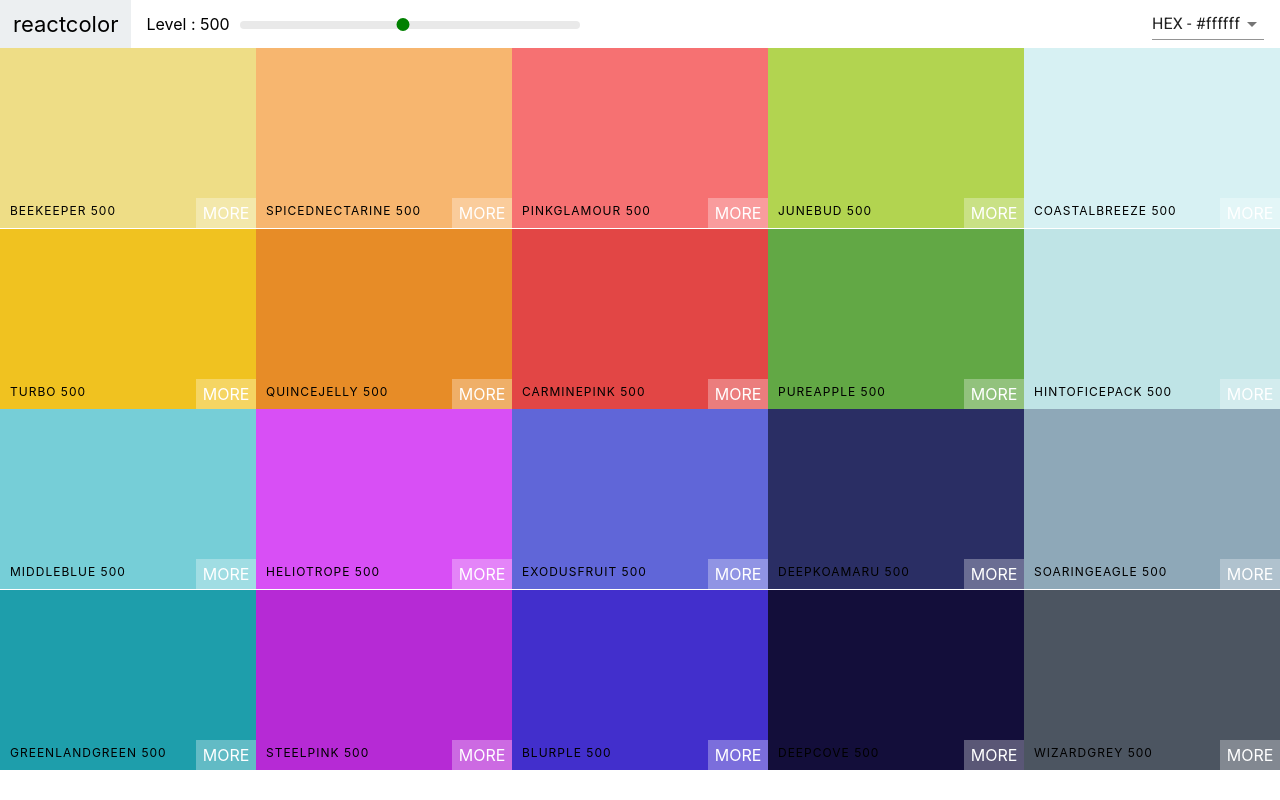
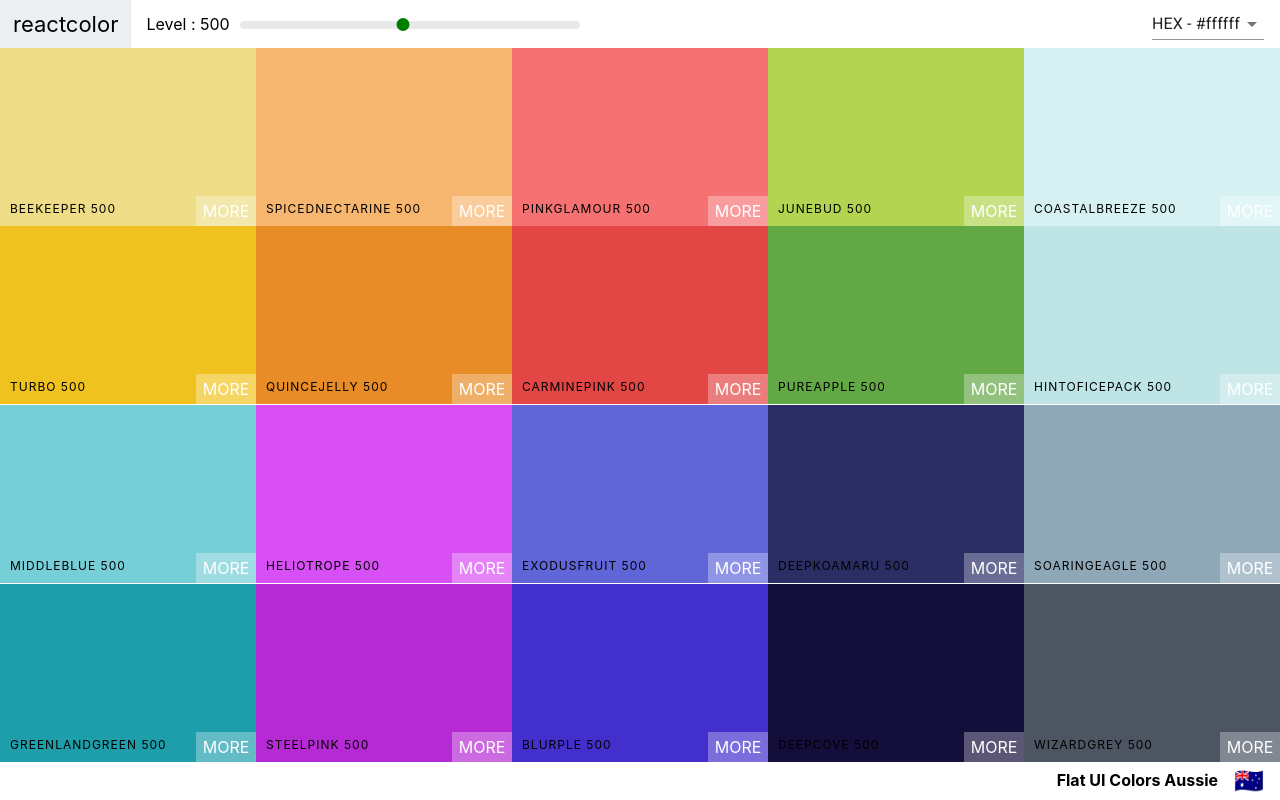
Before and after one commit to andreferi3/Pick-Color-React, a React (Create React App) app: page / in a window 1280 px wide. Built offline with nearby package versions, Linux system fonts and the light colour scheme.

Commit message:
add footer

```diff
--- a/src/Pallete.css
+++ b/src/Pallete.css
@@ -1,7 +1,23 @@
 .Pallete {
     height: 100vh;
+    display: flex;
+    flex-direction: column;
 }
 
 .Pallete-colors {
     height: 90%;
 }
+
+.Pallete-footer {
+    background-color: #fff;
+    height: 5vh;
+    display: flex;
+    justify-content: flex-end;
+    align-items: center;
+    font-weight: bold;
+}
+
+.emoji {
+    font-size: 1.5rem;
+    margin: 0 1rem;
+}
--- a/src/Pallete.js
+++ b/src/Pallete.js
@@ -28,9 +28,9 @@
 
     render() {
         const {level, format} = this.state
-        const {colors} = this.props.pallette
+        const {colors, paletteName, emoji} = this.props.pallette
         const colorBoxes = colors[level].map(color => (
-            <ColorBox background={color[format]} name={color.name} />
+            <ColorBox background={color[format]} name={color.name} key={color.id} />
         ))
         return (
             <div className='Pallete'>
@@ -39,6 +39,11 @@
                 <div className='Pallete-colors'>
                     {colorBoxes}
                 </div>
+
+                <footer className='Pallete-footer'>
+                    {paletteName}
+                    <span className='emoji'>{emoji}</span>
+                </footer>
             </div>
         )
     }
```
